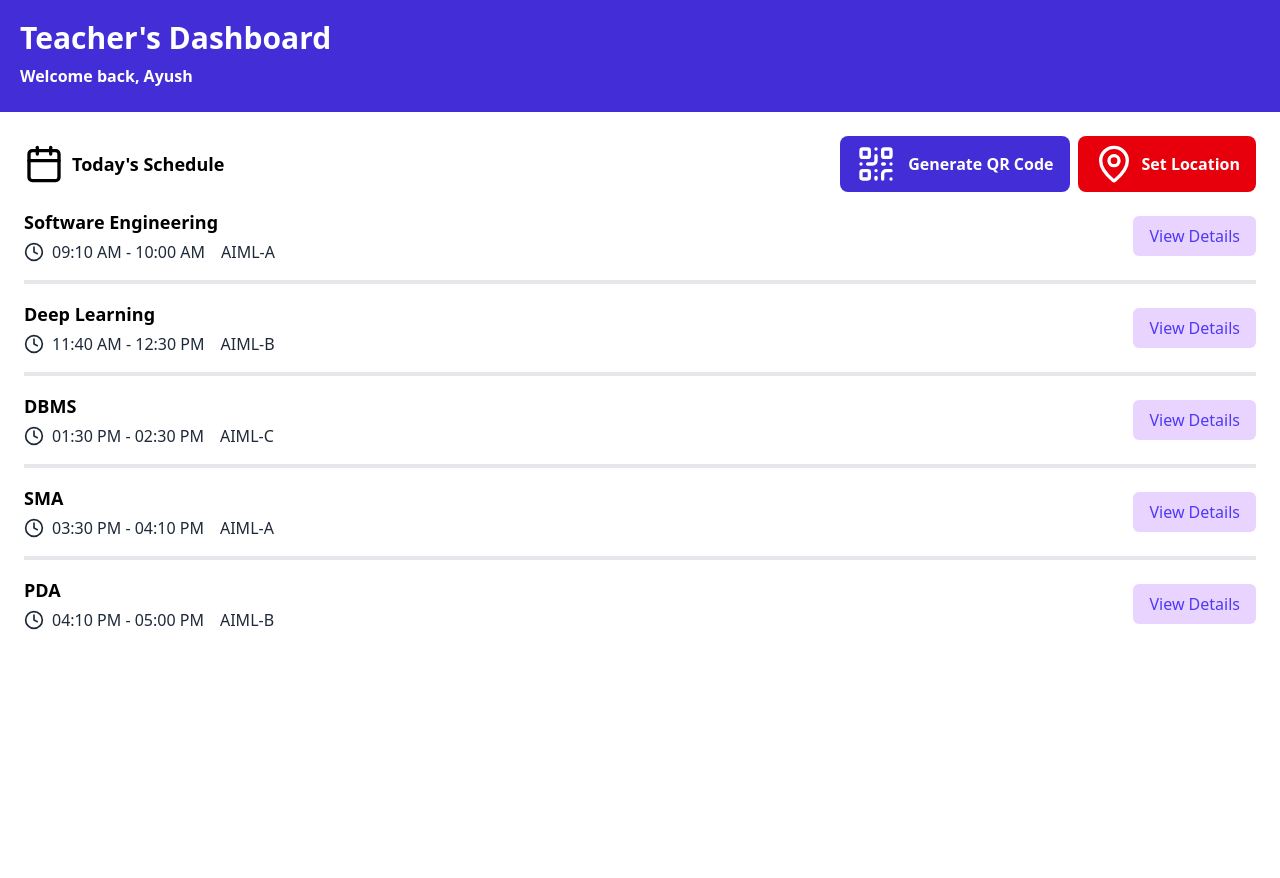
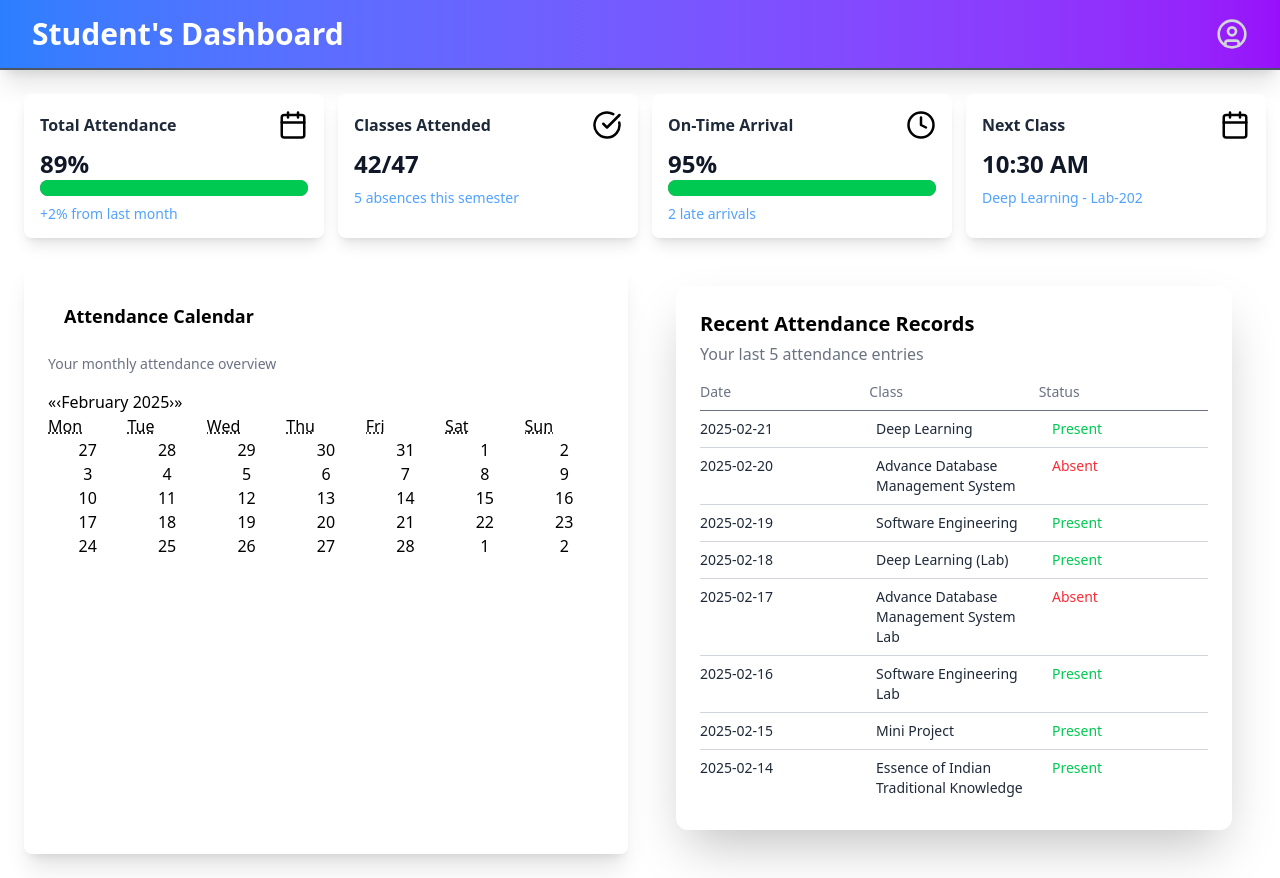
Before and after one commit to iaadarsh23/Advance_Attendance, a React (Vite) app: page / in a window 1280 px wide. Before the commit the page ends 800 px from the top, so only its background shows below. Built offline with nearby package versions, Linux system fonts and the light colour scheme.

Commit message:
Completed student panel implementation

```diff
--- a/package.json
+++ b/package.json
@@ -13,6 +13,7 @@
     "@tailwindcss/vite": "^4.0.7",
     "lucide-react": "^0.475.0",
     "react": "^19.0.0",
+    "react-calendar": "^5.1.0",
     "react-dom": "^19.0.0"
   },
   "devDependencies": {
--- a/src/App.jsx
+++ b/src/App.jsx
@@ -1,7 +1,13 @@
 import React from "react";
 import Admin from "./pages/Admin";
+import StudentPannel from "./pages/studentPannel";
 const App = () => {
-	return <Admin />;
+	return (
+		<>
+			<StudentPannel />
+			{/* <Admin />; */}
+		</>
+	);
 };
 
 export default App;
--- /dev/null
+++ b/src/components/dashboard/AttendanceRecord.jsx
@@ -0,0 +1,100 @@
+import { data } from "autoprefixer";
+import { Key } from "lucide-react";
+import { useState } from "react";
+
+export default function AttendanceRecord() {
+	const [attendanceRecords, setAttendanceRecords] = useState([
+		{ id: 1, date: "2025-02-21", subject: "Deep Learning", status: "Present" },
+		{
+			id: 2,
+			date: "2025-02-20",
+			subject: "Advance Database Management System",
+			status: "Absent",
+		},
+		{
+			id: 3,
+			date: "2025-02-19",
+			subject: "Software Engineering",
+			status: "Present",
+		},
+		{
+			id: 4,
+			date: "2025-02-18",
+			subject: "Deep Learning (Lab)",
+			status: "Present",
+		},
+		{
+			id: 5,
+			date: "2025-02-17",
+			subject: "Advance Database Management System Lab",
+			status: "Absent",
+		},
+		{
+			id: 6,
+			date: "2025-02-16",
+			subject: "Software Engineering Lab",
+			status: "Present",
+		},
+		{ id: 7, date: "2025-02-15", subject: "Mini Project", status: "Present" },
+		{
+			id: 8,
+			date: "2025-02-14",
+			subject: "Essence of Indian Traditional Knowledge",
+			status: "Present",
+		},
+		{
+			id: 9,
+			date: "2025-02-13",
+			subject: "Digital Marketing",
+			status: "Absent",
+		},
+		{ id: 10, date: "2025-02-12", subject: "MOOCS", status: "Present" },
+		{
+			id: 11,
+			date: "2025-02-11",
+			subject: "Social Media Analytics",
+			status: "Present",
+		},
+		{ id: 12, date: "2025-02-10", subject: "MEAN", status: "Absent" },
+	]);
+
+	return (
+		<main className="p-6">
+			{/* Card Container */}
+			<div className="bg-white shadow-2xl rounded-xl p-6 ">
+				<h2 className="text-xl font-semibold mb-1">
+					Recent Attendance Records
+				</h2>
+				<p className="text-gray-500 mb-4">Your last 5 attendance entries</p>
+
+				{/* Table */}
+				<div className="w-full">
+					{/* Table Header */}
+					<div className="grid grid-cols-3 text-gray-500 font-medium text-sm border-b pb-2">
+						<p>Date</p>
+						<p>Class</p>
+						<p>Status</p>
+					</div>
+
+					{/* Attendance Records */}
+					{attendanceRecords.slice(0, 8).map((data) => (
+						<div
+							key={data.id}
+							className="grid grid-cols-3 text-gray-800 text-sm py-2 border-b border-gray-300 last:border-none gap-5"
+						>
+							<p>{data.date}</p>
+							<p>{data.subject}</p>
+							<p
+								className={`${
+									data.status === "Present" ? "text-green-500" : "text-red-500"
+								} font-medium`}
+							>
+								{data.status}
+							</p>
+						</div>
+					))}
+				</div>
+			</div>
+		</main>
+	);
+}
--- a/src/components/dashboard/Card.jsx
+++ b/src/components/dashboard/Card.jsx
@@ -1,10 +1,19 @@
+import { Icon } from "lucide-react";
 import ProgressBar from "./ProgressBar";
-export default function Card() {
+export default function Card(props) {
 	return (
-		<div>
-			<p>Total Attendance</p>
-			<p>89%</p>
-			<ProgressBar />
+		<div className="bg-white shadow-lg rounded-lg p-4 w-75 h-36">
+			<div className="flex justify-between items-center mb-2">
+				<p className="text-gray-800 text-md font-semibold">{props.cardDesc}</p>
+				<props.icon size={30} />
+			</div>
+
+			<p className="text-2xl font-bold text-gray-900">{props.data}</p>
+
+			{/* Progress Bar tab dikhega jab jrort hogi */}
+			{props.progress !== undefined && <ProgressBar value={props.progress} />}
+
+			<p className="text-sm text-blue-400 font-medium mt-2">{props.update}</p>
 		</div>
 	);
 }
--- a/src/components/dashboard/ProgressBar.jsx
+++ b/src/components/dashboard/ProgressBar.jsx
@@ -1,10 +1,10 @@
-export default function ProgressBar({ progress }) {
+export default function ProgressBar({ value }) {
 	return (
 		//parent div that tell the progress is full
 		<div className="w-full bg-gray-500 rounded-full h-4">
 			<div
 				className=" bg-green-500 rounded-full h-4 transition-all duration-500"
-				style={{ width: `${progress}` }}
+				style={{ width: `${value}` }}
 			></div>
 		</div>
 	);
--- a/src/feature/student/dashboard.jsx
+++ b/src/feature/student/dashboard.jsx
@@ -1,15 +1,59 @@
+import Card from "../../components/dashboard/Card";
+import RealCalendar from "react-calendar";
+import { Calendar, CheckCircle, Clock, CircleUser } from "lucide-react";
+import AttendanceRecord from "../../components/dashboard/AttendanceRecord";
 export default function StudentDashboard() {
 	return (
-		<main>
-			<h1>DashBoard</h1>
-			<section>
-				{/* upper part of the dashboard */}
-				<div>
-					<div>
-						<p>Total Attendance</p>
+		<>
+			<header className="bg-gradient-to-r from-blue-500 to-purple-600 text-white w-full p-4 px-8 flex justify-between items-center shadow-xl border-b-2 border-gray-600">
+				<h1 className="text-3xl font-bold">Student's Dashboard</h1>
+				<CircleUser className="w-8 h-8 text-gray-300" />
+			</header>
+			<main className="w-screen p-6">
+				{/* Stats Cards */}
+				<div className="grid grid-cols-4 gap-6 mb-6">
+					<Card
+						cardDesc="Total Attendance"
+						data="89%"
+						icon={Calendar}
+						progress={89}
+						update="+2% from last month"
+					/>
+					<Card
+						cardDesc="Classes Attended"
+						data="42/47"
+						icon={CheckCircle}
+						update="5 absences this semester"
+					/>
+					<Card
+						cardDesc="On-Time Arrival"
+						data="95%"
+						update="2 late arrivals"
+						icon={Clock}
+						progress={95}
+					/>
+					<Card
+						cardDesc="Next Class"
+						data="10:30 AM"
+						icon={Calendar}
+						update="Deep Learning - Lab-202 "
+					/>
+				</div>
+
+				{/* Calendar and Attendance Records */}
+				<div className="grid grid-cols-2 gap-6 w-full">
+					<div className="bg-white shadow-xl rounded-lg p-6">
+						<h2 className="text-lg font-semibold mb-2 p-4">
+							Attendance Calendar
+						</h2>
+						<p className="text-sm text-gray-500 mb-4">
+							Your monthly attendance overview
+						</p>
+						<RealCalendar />
 					</div>
+					<AttendanceRecord />
 				</div>
-			</section>
-		</main>
+			</main>
+		</>
 	);
 }
--- a/src/pages/Admin.jsx
+++ b/src/pages/Admin.jsx
@@ -1,76 +1,82 @@
-import React from 'react'
-import { Calendar, MapPin, QrCode, Clock } from 'lucide-react';
-
+import React from "react";
+import { Calendar, MapPin, QrCode, Clock } from "lucide-react";
 
 const Admin = () => {
-
 	const lectures = [
-    { id: 1, subject: 'Software Engineering', time: '09:10 AM - 10:00 AM', class: 'AIML-A' },
-    { id: 2, subject: 'Deep Learning', time: '11:40 AM - 12:30 PM', class: 'AIML-B' },
-    { id: 3, subject: 'DBMS', time: '01:30 PM - 02:30 PM', class: 'AIML-C' },
-    { id: 4, subject: 'SMA', time: '03:30 PM - 04:10 PM', class: 'AIML-A' },
-    { id: 5, subject: 'PDA', time: '04:10 PM - 05:00 PM', class: 'AIML-B' },
+		{
+			id: 1,
+			subject: "Software Engineering",
+			time: "09:10 AM - 10:00 AM",
+			class: "AIML-A",
+		},
+		{
+			id: 2,
+			subject: "Deep Learning",
+			time: "11:40 AM - 12:30 PM",
+			class: "AIML-B",
+		},
+		{ id: 3, subject: "DBMS", time: "01:30 PM - 02:30 PM", class: "AIML-C" },
+		{ id: 4, subject: "SMA", time: "03:30 PM - 04:10 PM", class: "AIML-A" },
+		{ id: 5, subject: "PDA", time: "04:10 PM - 05:00 PM", class: "AIML-B" },
 	];
 	return (
 		<div>
 			{/* header */}
 			<div classname="min-h-screen bg-gray-600">
-        <header className='bg-indigo-700 w-screen h-28 p-5'>
-          <h1 className='text-white text-3xl font-bold'>Teacher's Dashboard</h1>
-          <p className='text-white font-bold text-md mt-2'>Welcome back, Ayush</p>
+				<header className="bg-indigo-700 w-screen h-28 p-5">
+					<h1 className="text-white text-3xl font-bold">Teacher's Dashboard</h1>
+					<p className="text-white font-bold text-md mt-2">
+						Welcome back, Ayush
+					</p>
 				</header>
 				{/* main section */}
-        <main className='max-w-7xl mx-auto p-6'>
-          <section className='bg-white'>
+				<main className="max-w-7xl mx-auto p-6">
+					<section className="bg-white">
 						<div className="flex justify-between">
-              <h2 className='flex text-lg font-bold gap-2 items-center'>
+							<h2 className="flex text-lg font-bold gap-2 items-center">
 								<Calendar size={40} />
 								Today's Schedule
 							</h2>
-              <div className='flex gap-2'>
-                <button className='bg-indigo-700 flex items-center gap-3 text-md font-semibold px-4 py-2 rounded-lg text-white'>
+							<div className="flex gap-2">
+								<button className="bg-indigo-700 flex items-center gap-3 text-md font-semibold px-4 py-2 rounded-lg text-white">
 									<QrCode size={40} />
 									Generate QR Code
-
 								</button>
-                <button className='bg-red-600 flex items-center py-2n px-4 rounded-lg text-white font-semibold gap-2'>
+								<button className="bg-red-600 flex items-center py-2n px-4 rounded-lg text-white font-semibold gap-2">
 									<MapPin size={40} />
 									Set Location
 								</button>
 							</div>
-
 						</div>
-            <div className='divide-y-4 divide-gray-200'>
-              {
-                lectures.map((lecture) => (
-                  <div key={lecture.id} className='py-4 flex items-center justify-between '>
+						<div className="divide-y-4 divide-gray-200">
+							{lectures.map((lecture) => (
+								<div
+									key={lecture.id}
+									className="py-4 flex items-center justify-between "
+								>
 									<div>
-                      <h3 className='text-black text-lg font-semibold'>{lecture.subject}</h3>
-                      <div className='flex items-center  gap-4 mt-1 text-gray-800'>
-                        <span className='flex items-center gap-2'>
+										<h3 className="text-black text-lg font-semibold">
+											{lecture.subject}
+										</h3>
+										<div className="flex items-center  gap-4 mt-1 text-gray-800">
+											<span className="flex items-center gap-2">
 												<Clock size={20} />
 												{lecture.time}
 											</span>
 											<span>{lecture.class}</span>
-
 										</div>
-
 									</div>
 									<button className="bg-purple-200 text-indigo-600 px-4 py-2 rounded-md hover:bg-indigo-100 transition-colors">
 										View Details
 									</button>
 								</div>
-                ))
-              }
+							))}
 						</div>
 					</section>
 				</main>
 			</div>
+		</div>
+	);
+};
 
-
-
-    </div>
-  )
-}
-
-export default Admin
+export default Admin;
--- a/src/pages/studentPannel.jsx
+++ b/src/pages/studentPannel.jsx
@@ -0,0 +1,10 @@
+import React from "react";
+import StudentDashboard from "../feature/student/dashboard";
+
+export default function StudentPannel() {
+	return (
+		<>
+			<StudentDashboard />
+		</>
+	);
+}
```
Also changed, not shown: 1 other file (tests, documents, lock files or other folders). Lines whose indentation alone changed are shown as unchanged.
